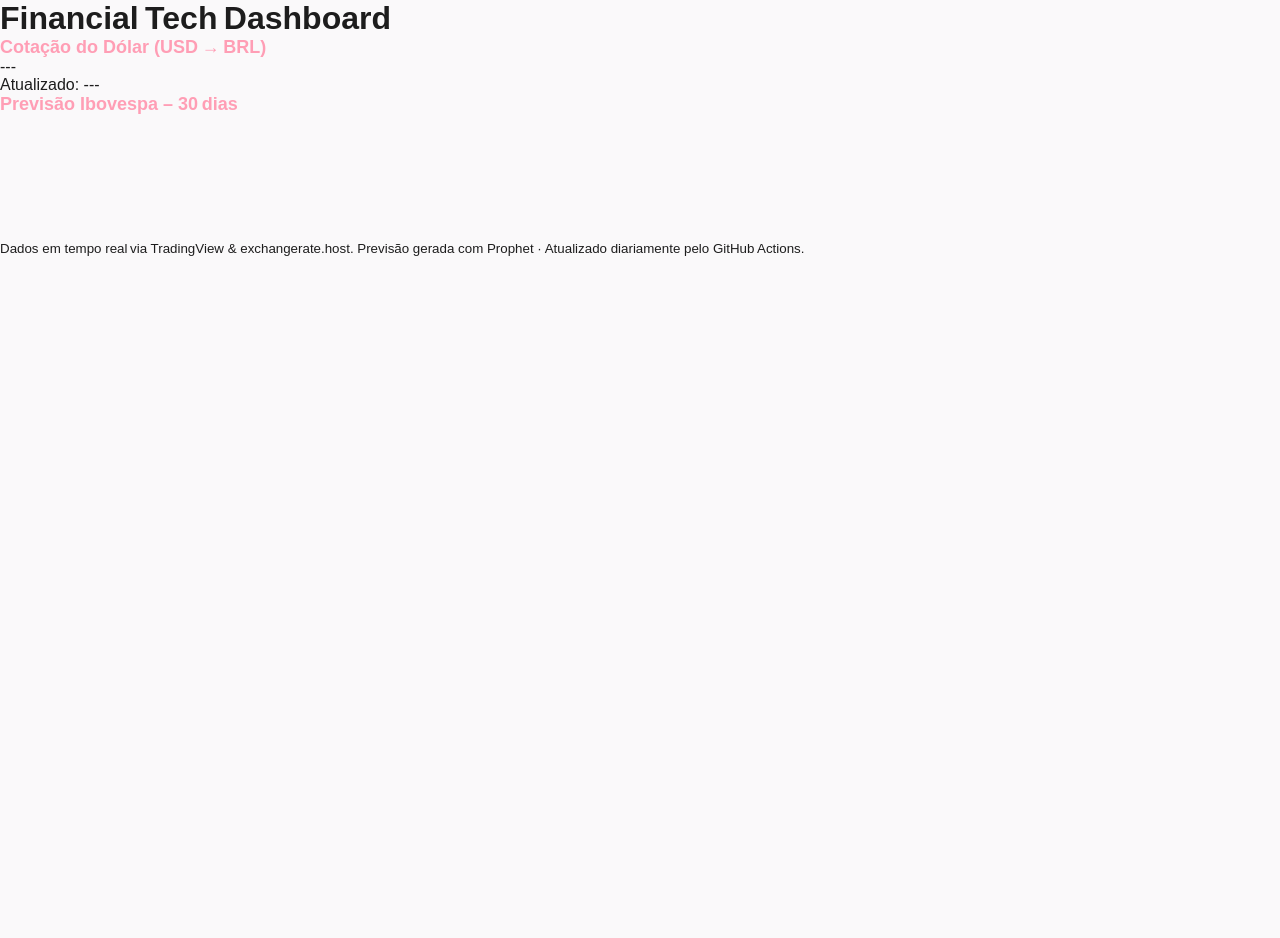
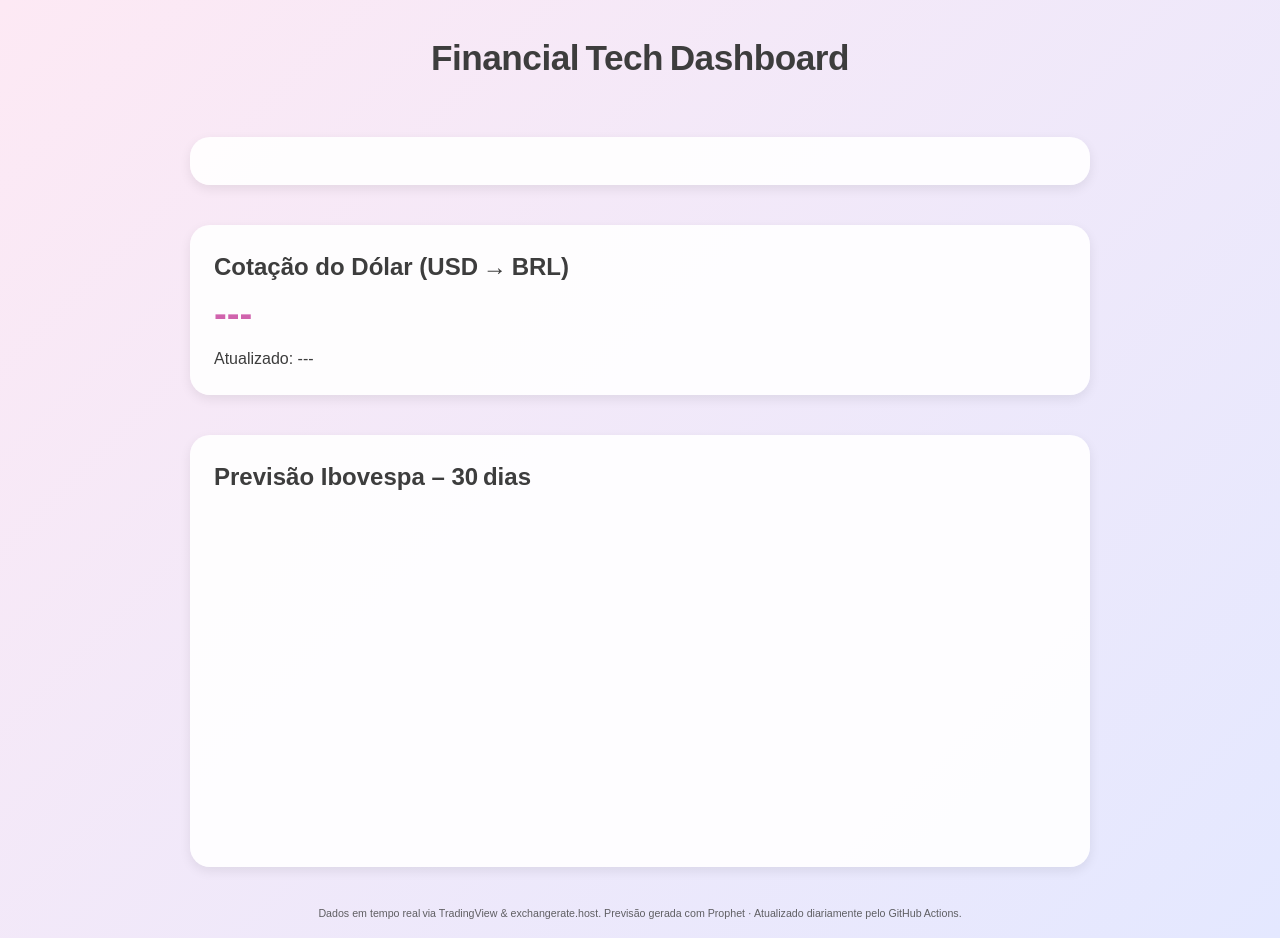
Before and after one commit to araujoju02/Financial-Tech-Dashboard, a plain HTML site: page index.html in a window 1280 px wide. Before the commit the page ends 800 px from the top, so only its background shows below. Drawn offline with nearby package versions, Linux system fonts and the light colour scheme; files that its build step writes are made by us from their sources; a script that the page names is missing.

Commit message:
Update style.css

```diff
--- a/style.css
+++ b/style.css
@@ -1,68 +1,67 @@
-/* ================
-   RESET & VARIÁVEIS
-   ================ */
-*,*::before,*::after{box-sizing:border-box;padding:0;margin:0}
-ul{list-style:none}
-a{text-decoration:none;color:inherit}
+/* Paleta suave em tons rosa‑lavanda e fontes arredondadas */
 :root{
-  /* Paleta pastel elegante */
-  --rose:#ff9eb5;
-  --navy:#11294d;
-  --lavender:#8ab6d6;
-  --cream:#fff7f9;
-  --bg:#faf9fa;
-  --text:#1d1d1d;
-  --radius:1rem;
-  --shadow:0 4px 12px rgba(17,41,77,.15);
-  font-size:16px;
-  font-family:"Poppins",Arial,Helvetica,sans-serif;
+  --bg-grad: linear-gradient(135deg,#fde9f4 0%,#e4e8ff 100%);
+  --card: #ffffffee;
+  --accent: #d063ad;
+  --accent‑down: #3a9d61;
+  --txt: #3d3d3d;
+  --radius: 1.25rem;
+  --shadow: 0 4px 12px rgba(0,0,0,.08);
+  font-family: "Poppins",sans-serif;
 }
-[data-theme="dark"]{
-  --bg:var(--navy);
-  --text:#f7f7f7;
-  --shadow:0 4px 12px rgba(0,0,0,.4);
+
+*{box-sizing:border-box;margin:0;padding:0;}
+
+body{
+  background: var(--bg-grad);
+  color: var(--txt);
+  line-height:1.5;
+  min-height: 100vh;
+  display:flex;
+  flex-direction:column;
 }
-body{background:var(--bg);color:var(--text);min-height:100vh;display:flex;flex-direction:column}
 
-/* ================
-   TOPO
-   ================ */
-.topbar{background:var(--rose);color:var(--navy);padding:.75rem 1.25rem;display:flex;align-items:center;justify-content:space-between;gap:1rem;box-shadow:var(--shadow)}
-.brand{display:flex;align-items:center;gap:.75rem;user-select:none}
-.brand h1{font-size:1.25rem;font-weight:600}
-.brand h1 span{font-weight:300}
-.icon-btn{background:none;border:none;font-size:1.5rem;cursor:pointer;transition:transform .3s}
-.icon-btn:hover{transform:scale(1.1)}
+header{
+  padding:2rem 1rem;
+  text-align:center;
+}
 
-/* ================
-   GRID PRINCIPAL
-   ================ */
-.grid{display:grid;grid-template-columns:repeat(auto-fit,minmax(300px,1fr));gap:1.5rem;padding:1.5rem;flex:1}
-.card{background:var(--cream);color:var(--navy);border-radius:var(--radius);padding:1.5rem;box-shadow:var(--shadow);display:flex;flex-direction:column;gap:1rem;position:relative}
-[data-theme="dark"] .card{background:#1f2f4d;color:#e0e8ff}
+h1{
+  font-size:2.2rem;
+  font-weight:700;
+  letter-spacing:-0.5px;
+}
 
-h2{font-size:1.125rem;font-weight:600;color:var(--rose)}
+section{
+  background: var(--card);
+  margin:1.25rem auto;
+  padding:1.5rem;
+  border-radius:var(--radius);
+  width:min(100% - 2rem, 900px);
+  box-shadow:var(--shadow);
+}
 
-/* Cotações */
-.quotes li{display:flex;justify-content:space-between;padding:.5rem 0;border-bottom:1px dashed rgba(0,0,0,.1)}
-.skeleton{opacity:.4;animation:pulse 1.2s infinite}
-@keyframes pulse{0%{opacity:.4}50%{opacity:.8}100%{opacity:.4}}
+#fx .price{
+  font-size:2.4rem;
+  font-weight:600;
+  color:var(--accent);
+  margin-bottom:.3rem;
+}
 
-/* Gráfico */
-#priceChart{max-width:100%;height:260px}
+#forecast canvas{
+  width:100% !important;
+}
 
-/* Notícias */
-.news li+li{margin-top:.5rem}
-.news a{display:block;padding:.5rem .75rem;border-radius:calc(var(--radius)/2);transition:background .3s}
-.news a:hover{background:rgba(255,158,181,.15)}
+footer{
+  margin-top:auto;
+  padding:1rem;
+  text-align:center;
+  font-size:.8rem;
+  opacity:.8;
+}
 
-/* Formulário */
-form{display:grid;gap:.75rem}
-label{display:flex;flex-direction:column;font-size:.875rem;font-weight:500}
-input,output{padding:.5rem .75rem;border:1px solid rgba(0,0,0,.1);border-radius:calc(var(--radius)/2);font-family:"Lato",sans-serif;font-size:1rem}
-.primary{background:var(--lavender);border:none;color:var(--navy);font-weight:700;padding:.75rem 1.25rem;border-radius:calc(var(--radius)/2);cursor:pointer;transition:filter .3s}
-.primary:hover{filter:brightness(1.1)}
-.error{color:#d90429;font-size:.875rem}
-
-/* Rodapé */
-.footer{background:var(--rose);color:var(--navy);padding:1rem;text-align:center;font-size:.75rem;box-shadow:var(--shadow)}
+/* mobile tweaks */
+@media(max-width:480px){
+  h1{font-size:1.7rem}
+  #fx .price{font-size:1.9rem}
+}
```
